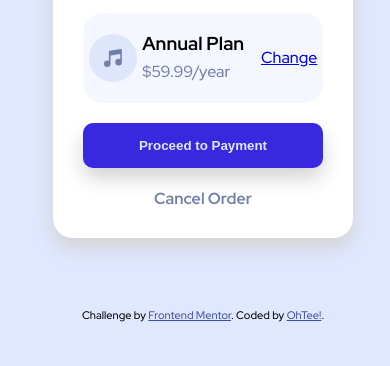
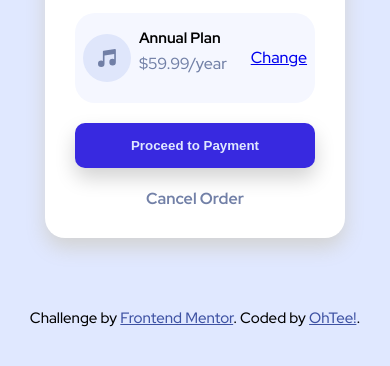
Before and after one commit to OhTobiloba/Frontend-Mentor-Solutions, a plain HTML site: page index.html in a window 390 px wide. Shown: the part 352-718 px from the top of the page. Drawn offline with Linux system fonts and the light colour scheme.

Commit message:
Made some adjustments to the media queries

```diff
--- a/styles/_media.scss
+++ b/styles/_media.scss
@@ -20,3 +20,14 @@ body {
     }
 }
 }
+
+@media screen and (max-width: 350px){
+body {
+    .card {
+        width:250px;
+        .cardImg {img {
+            width:250px;
+        }}
+    }
+}
+}
--- a/styles/styles.scss
+++ b/styles/styles.scss
@@ -17,7 +17,7 @@ body {
     // // margin: 0px;
     // // padding:0px;
     // // max-width: 1440px;
-    width: 100%;
+    // width: 100%;
     height: 100vh;
     max-height: 900px;
     background-image: url(/images/pattern-background-desktop.svg);
@@ -58,6 +58,7 @@ body {
             text-align: left;
             h3 {
                 margin-bottom: 5px;
+                font-size: 15px;
             }
             p {
                 margin-top: 0px;
@@ -107,9 +108,10 @@ body {
         }
     }
     .attribution {
+        padding-bottom: 20px;
         margin-top: 30px;
         height: 30px;
-        font-size: 11px;
+        font-size: 15px;
         a {
             color: hsl(228, 45%, 44%);
         }
```
Also changed, not shown: styles/styles.css, 1 other file.
